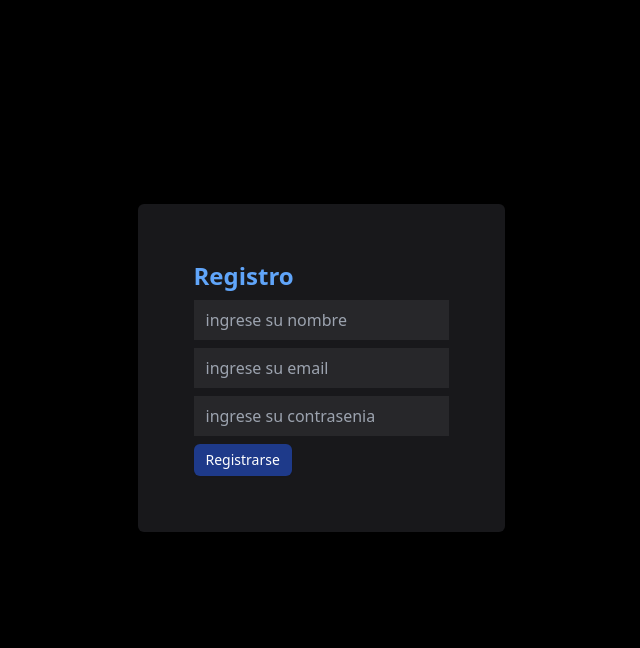
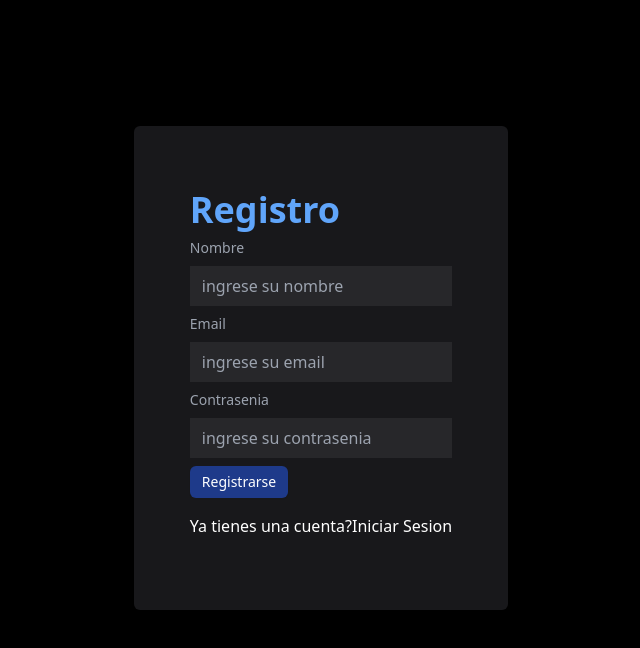
Before and after one commit to CarolinaMamani/4to_semestre, a React (Vite) app in the folder JavaScript/PERN-stack/frontend/: page /register in a window 1280 px wide. Shown: the top 648 px of the page, without its empty margins (319-959 px from the left). Built offline with nearby package versions, Linux system fonts and the light colour scheme.

Commit message:
JS 9 Video 2 pt5

```diff
--- a/JavaScript/PERN-stack/frontend/src/pages/RegisterPage.jsx
+++ b/JavaScript/PERN-stack/frontend/src/pages/RegisterPage.jsx
@@ -1,6 +1,8 @@
 import Input from '../componentes/ui/input';
 import { Card } from "../componentes/ui/Card";
 import { Button } from "../componentes/ui/Button";
+import { Label } from '../componentes/ui/Label';
+import { Link } from 'react-router-dom';
 //import { Button, Card, Input } from "../componentes/ui";
 import { useForm }from 'react-hook-form';
 import axios from "axios"
@@ -22,19 +24,21 @@ function RegisterPage() {
     <div className="h-[calc(100vh-64px)] flex items-center justify-center">
 
       <Card>
-        <h3 className='text-2xl font-bold text-blue-400'>Registro</h3>
+        <h3 className='text-4xl font-bold text-blue-400 my-2'>Registro</h3>
         <form onSubmit={onSubmit}>
-
+          <Label htmlFor="name">Nombre</Label>
           <Input placeholder="ingrese su nombre"
           {...register("name", {required: true})}></Input>
           {
             errors.name && <p className="text-red-500">Este campo es requerido</p>
           }
-          <Input type="email" placeholder="ingrese su email"
+          <Label htmlFor="email">Email</Label>
+          <Input type="email" placeholder="ingrese su email"s
           {...register("email", {required: true})}></Input>
           {
             errors.email && <p className="text-red-500">Este campo es requerido</p>
           }
+          <Label htmlFor="password">Contrasenia</Label>
           <Input type="password" placeholder="ingrese su contrasenia"
           {...register("password", {required: true})}></Input>
           {
@@ -44,6 +48,10 @@ function RegisterPage() {
 
           <Button>Registrarse</Button>
         </form>
+        <div className="flex justify-between my-4">
+          <p>Ya tienes una cuenta?</p>
+          <Link to="/login"> Iniciar Sesion</Link>
+        </div>
       </Card>
     </div>
   );
```
